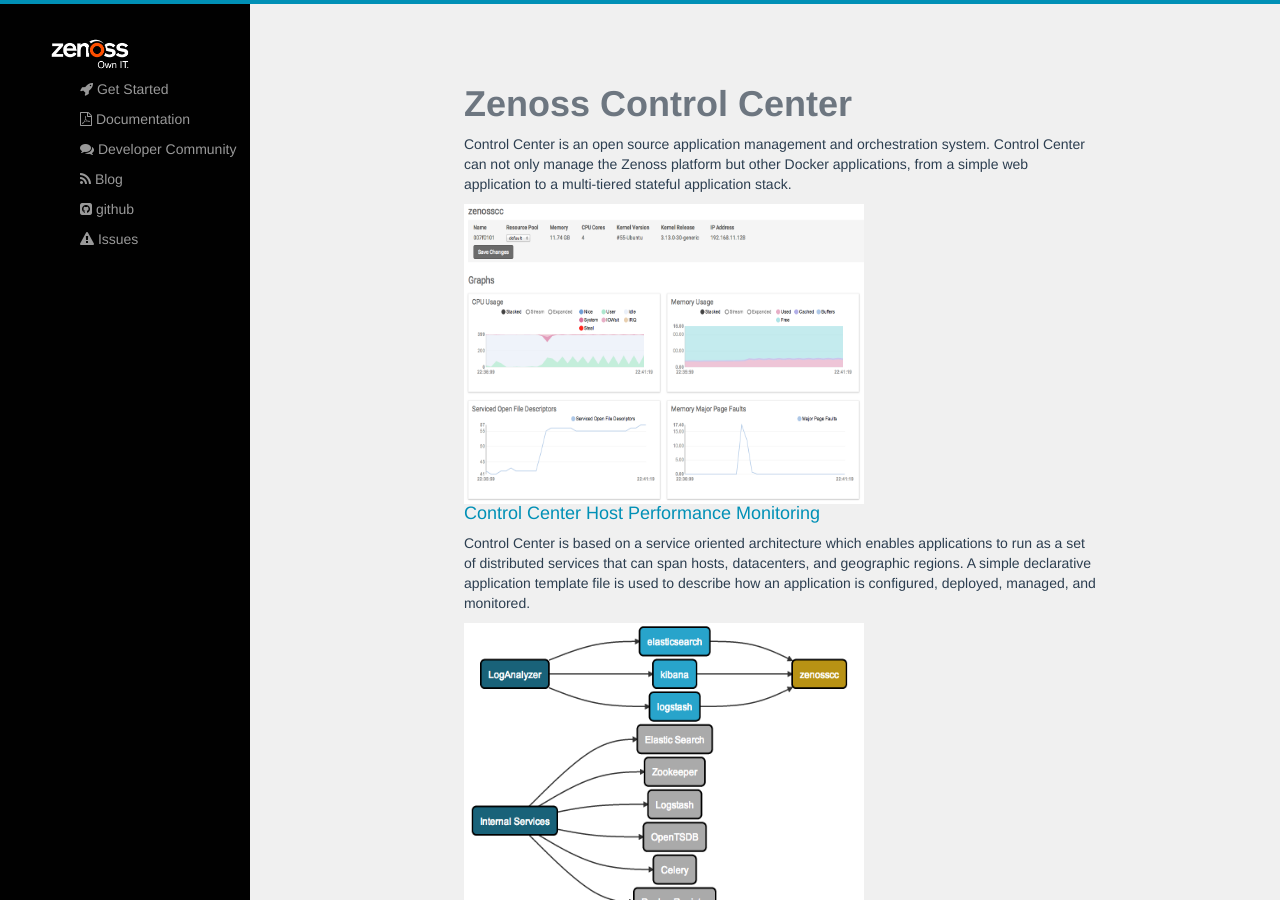
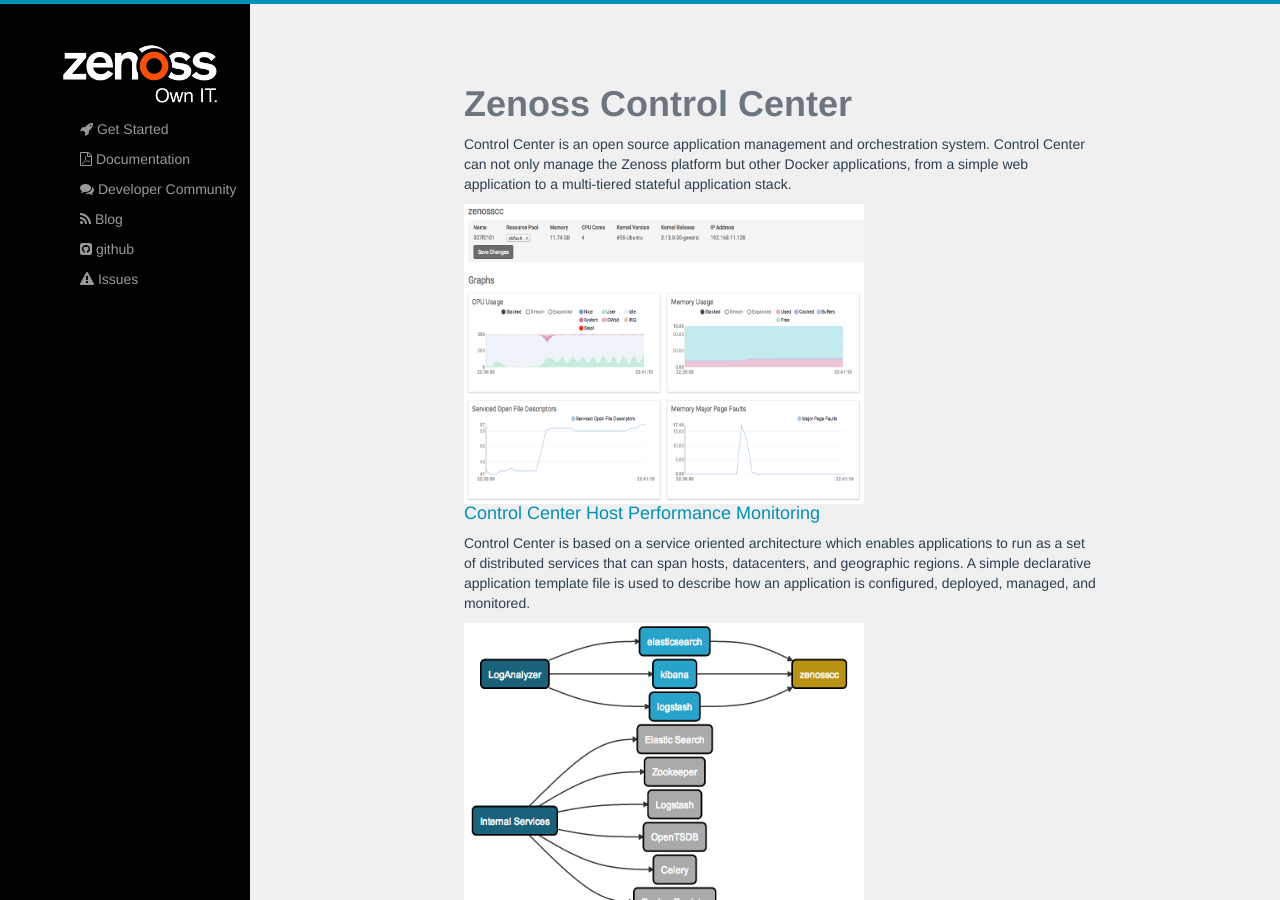
Before and after one commit to control-center/zenoss.io, a Jekyll site: the page built from index.html, in a window 1280 px wide and 900 px high. Built offline with Jekyll 4.4.1, drawn with Linux system fonts in a browser that asks for light colours; nearby versions of some CDN libraries; Markdown is read by kramdown in place of the engine named in the settings.

Commit message:
Resized logo

```diff
--- a/_includes/header.html
+++ b/_includes/header.html
@@ -49,7 +49,7 @@
        <!-- Sidebar -->
        <div id="sidebar-wrapper">
         <ul class="sidebar-nav">
-          <li class="sidebar-brand"><a href="/"><img src="/assets/logo.png" width="100" height="40"></a></li>
+          <li class="sidebar-brand"><a href="/"><img src="/assets/logo.png" width="200" height="80"></a></li>
             <li><a href="/gettingstarted.html"><i class="fa fa-rocket"></i> Get Started</a></li>
             <li><a href="/docs/index.html"><i class="fa fa-file-pdf-o"></i> Documentation</a></li>
             <li><a href="http://www.zenoss.org/forums/control-center"><i class="fa fa-comments"></i> Developer Community</a></li>
```
